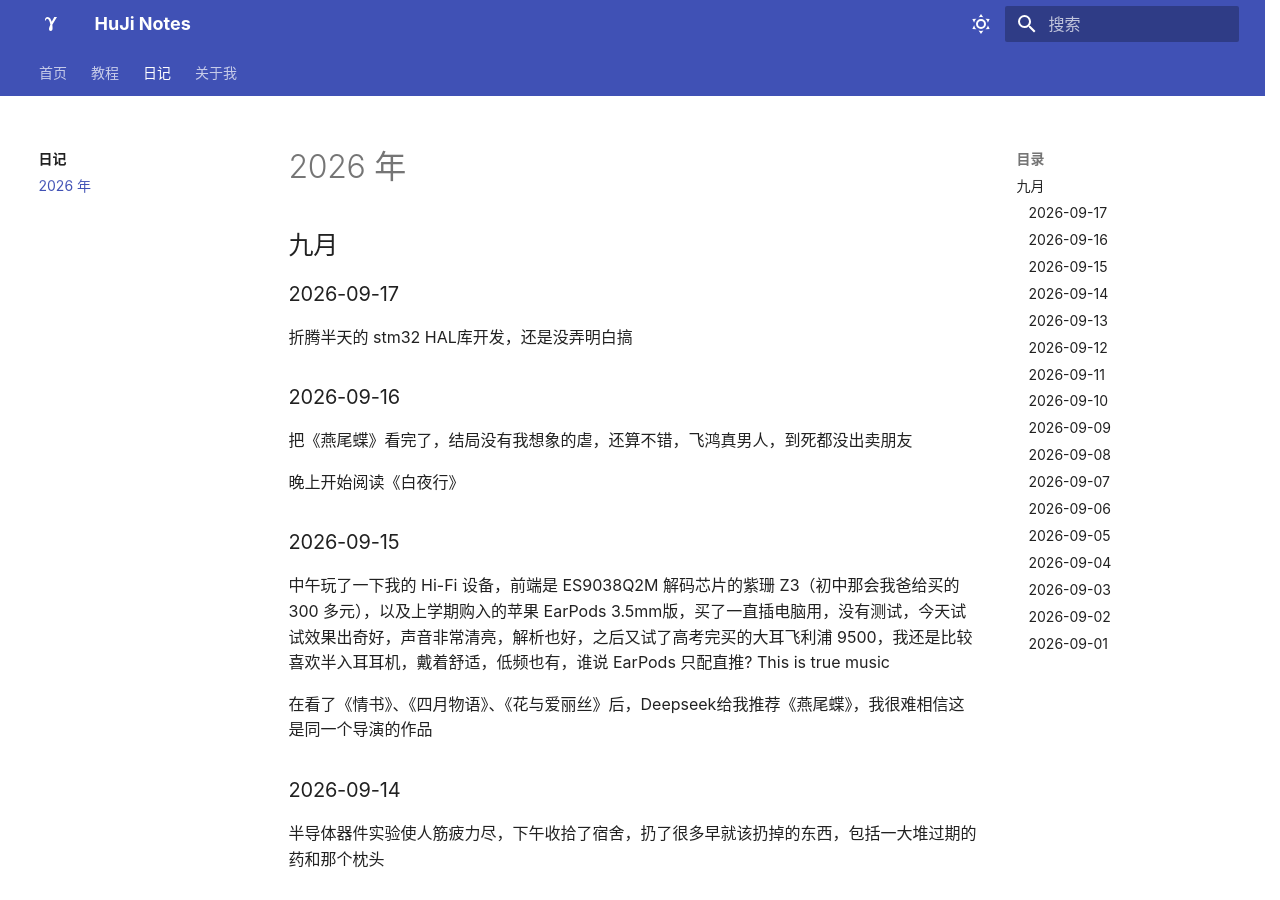
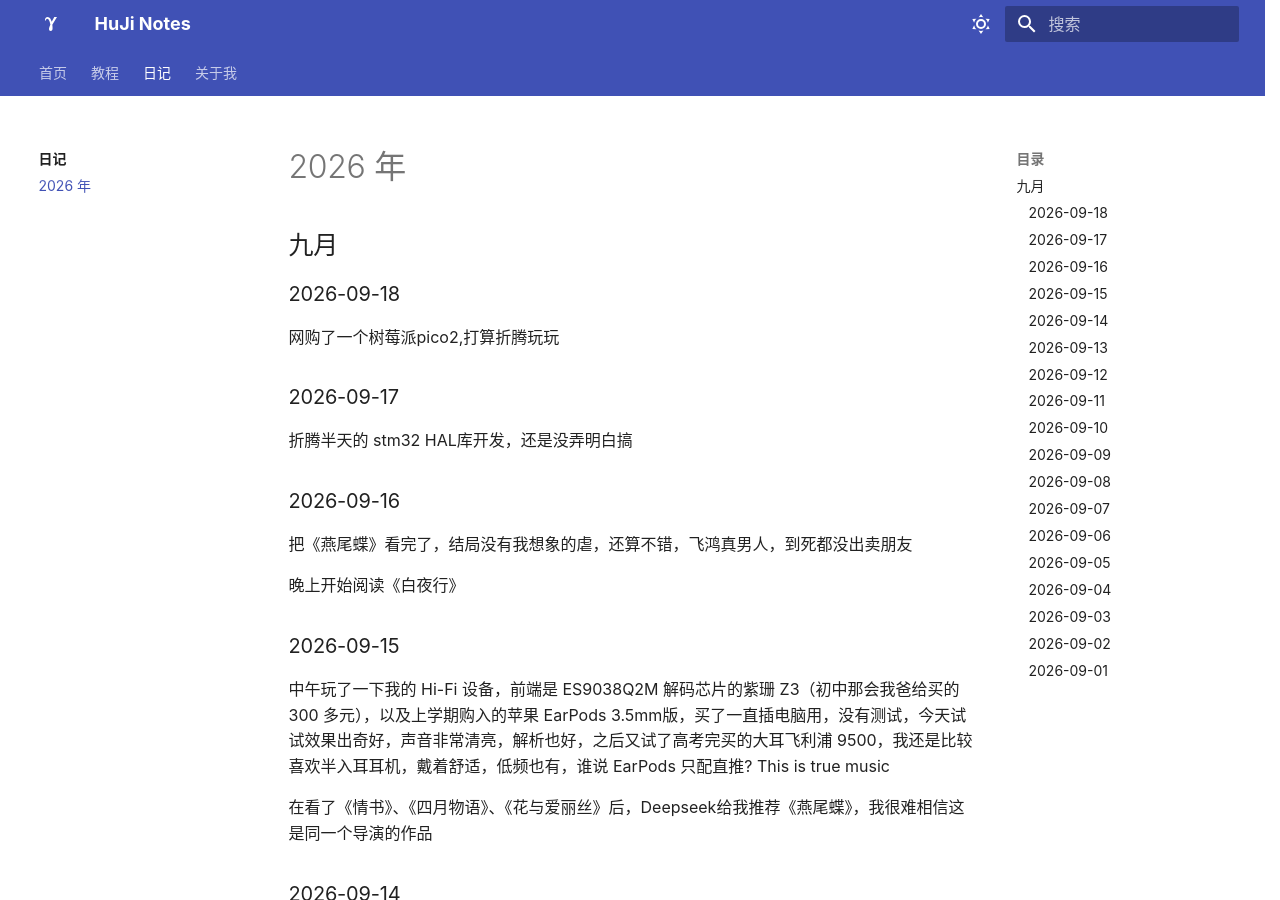
Before and after one commit to Hujiko02/Hujiko02.github.io, an MkDocs documentation site: the page built from docs/diary/2026.md, in a window 1280 px wide and 900 px high. Built offline with MkDocs 1.6.1 and Material for MkDocs 9.7.7, drawn with Linux system fonts in a browser that asks for light colours.

Commit message:
Auto update 2026-09-18 20:31:11

```diff
--- a/docs/diary/2026.md
+++ b/docs/diary/2026.md
@@ -1,6 +1,10 @@
 # 2026 年
 
 ## 九月
+
+### 2026-09-18
+
+网购了一个树莓派pico2,打算折腾玩玩
 
 ### 2026-09-17
 
```
